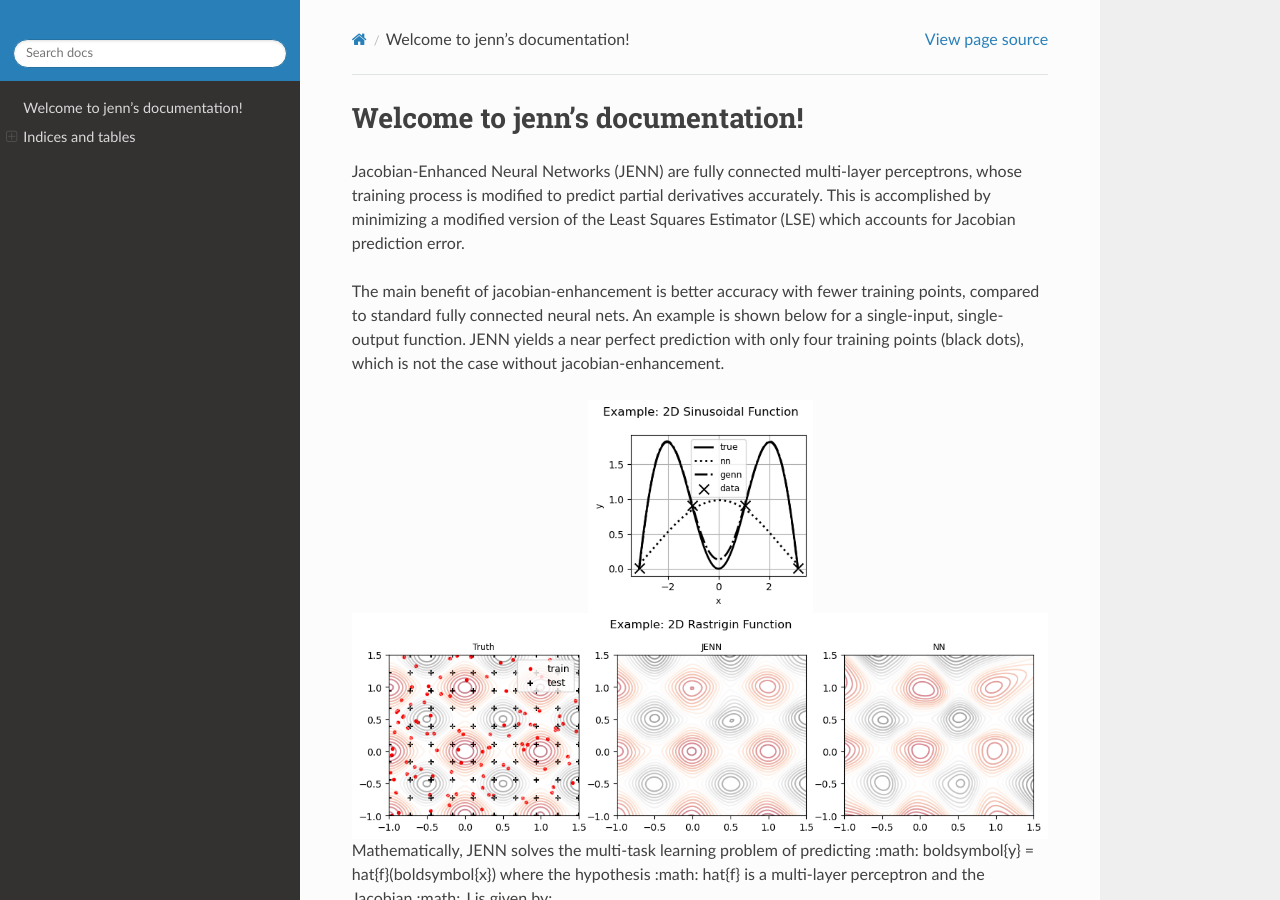
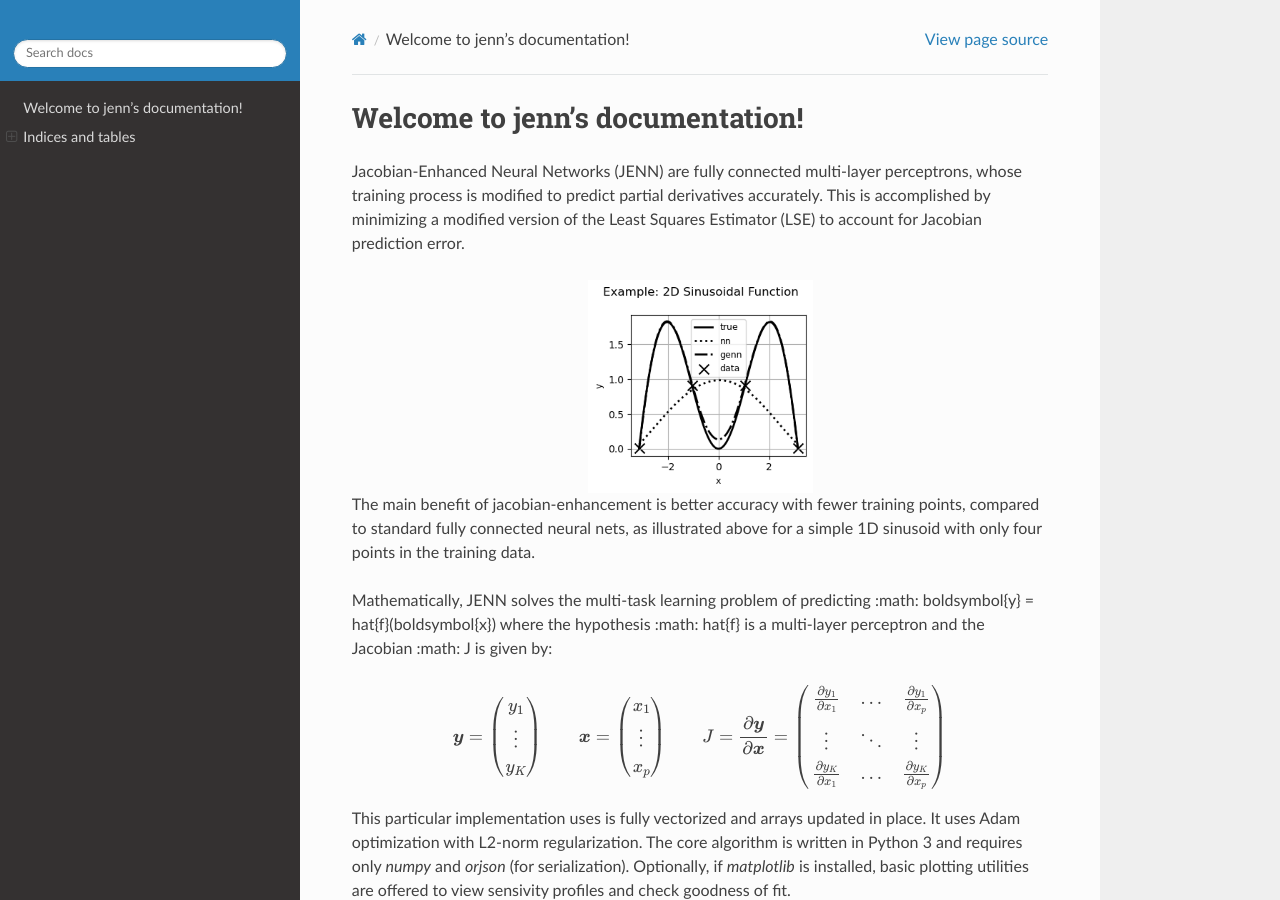
Before and after one commit to shb84/JENN, a Sphinx documentation site: the page built from docs/source/index.rst, in a window 1280 px wide and 900 px high. Built offline with Sphinx 7.4.7 and the Read the Docs theme 2.0.0, drawn with Linux system fonts in a browser that asks for light colours.

Commit message:
update docs

```diff
--- a/docs/source/index.rst
+++ b/docs/source/index.rst
@@ -13,23 +13,17 @@ Welcome to jenn's documentation!
 Jacobian-Enhanced Neural Networks (JENN) are fully connected multi-layer
 perceptrons, whose training process is modified to predict partial
 derivatives accurately. This is accomplished by minimizing a modified version
-of the Least Squares Estimator (LSE) which accounts for Jacobian prediction error.
-
-
-The main benefit of jacobian-enhancement is better accuracy with
-fewer training points, compared to standard fully connected neural nets. An example
-is shown below for a single-input, single-output function. JENN yields a near perfect
-prediction with only four training points (black dots), which is not the case without
-jacobian-enhancement.
+of the Least Squares Estimator (LSE) to account for Jacobian prediction error.
 
 .. image:: ../pics/JENN_vs_NN_1D.png
   :width: 225
   :class: with-border
   :align: center
 
-.. image:: ../pics/JENN_vs_NN_2D.png
-  :width: 900
-  :align: center
+The main benefit of jacobian-enhancement is better accuracy with
+fewer training points, compared to standard fully connected neural nets, as illustrated
+above for a simple 1D sinusoid with only four points in the training data.
+
 
 Mathematically, JENN solves the multi-task learning problem of predicting
 :math: \boldsymbol{y} = \hat{f}(\boldsymbol{x}) where the hypothesis
```
